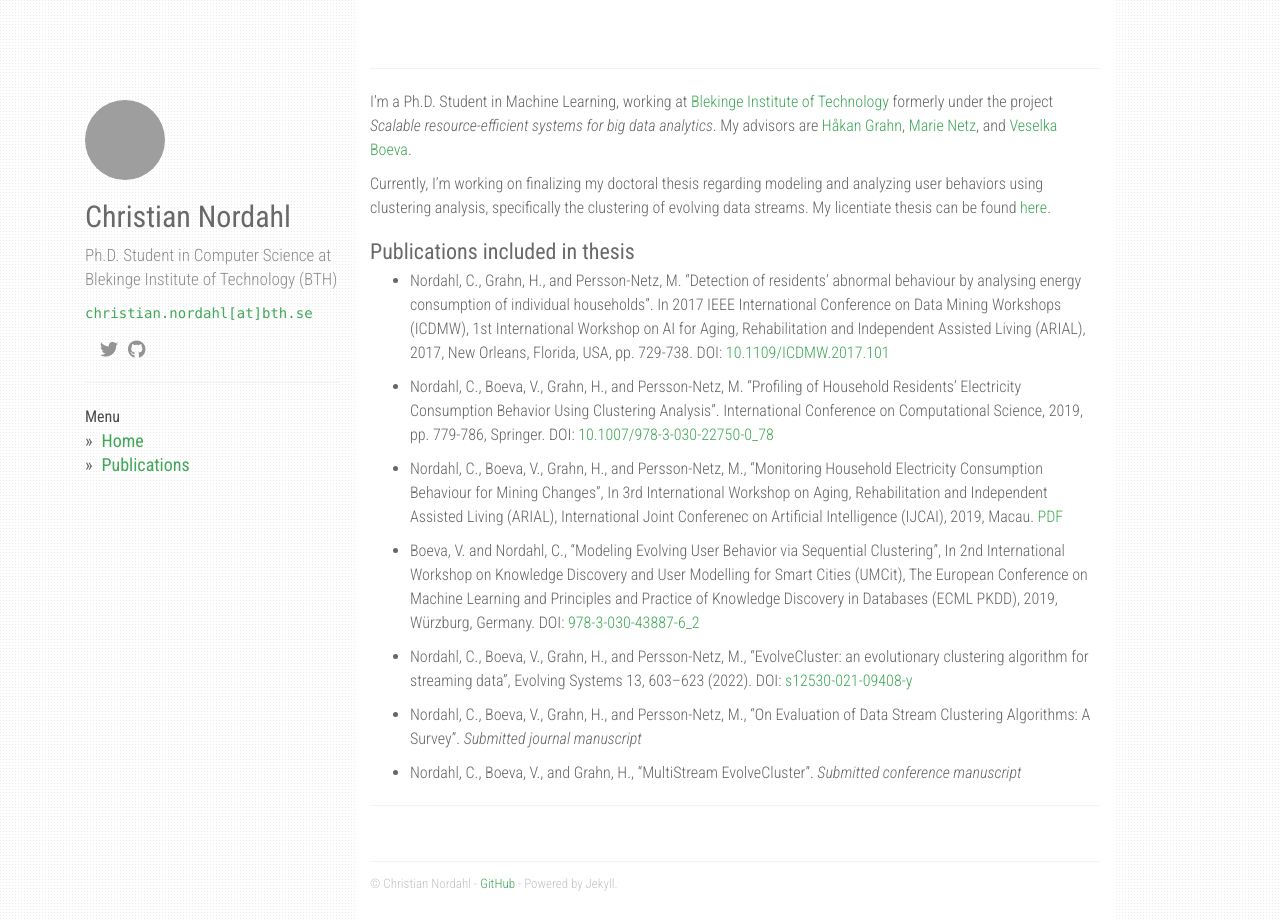
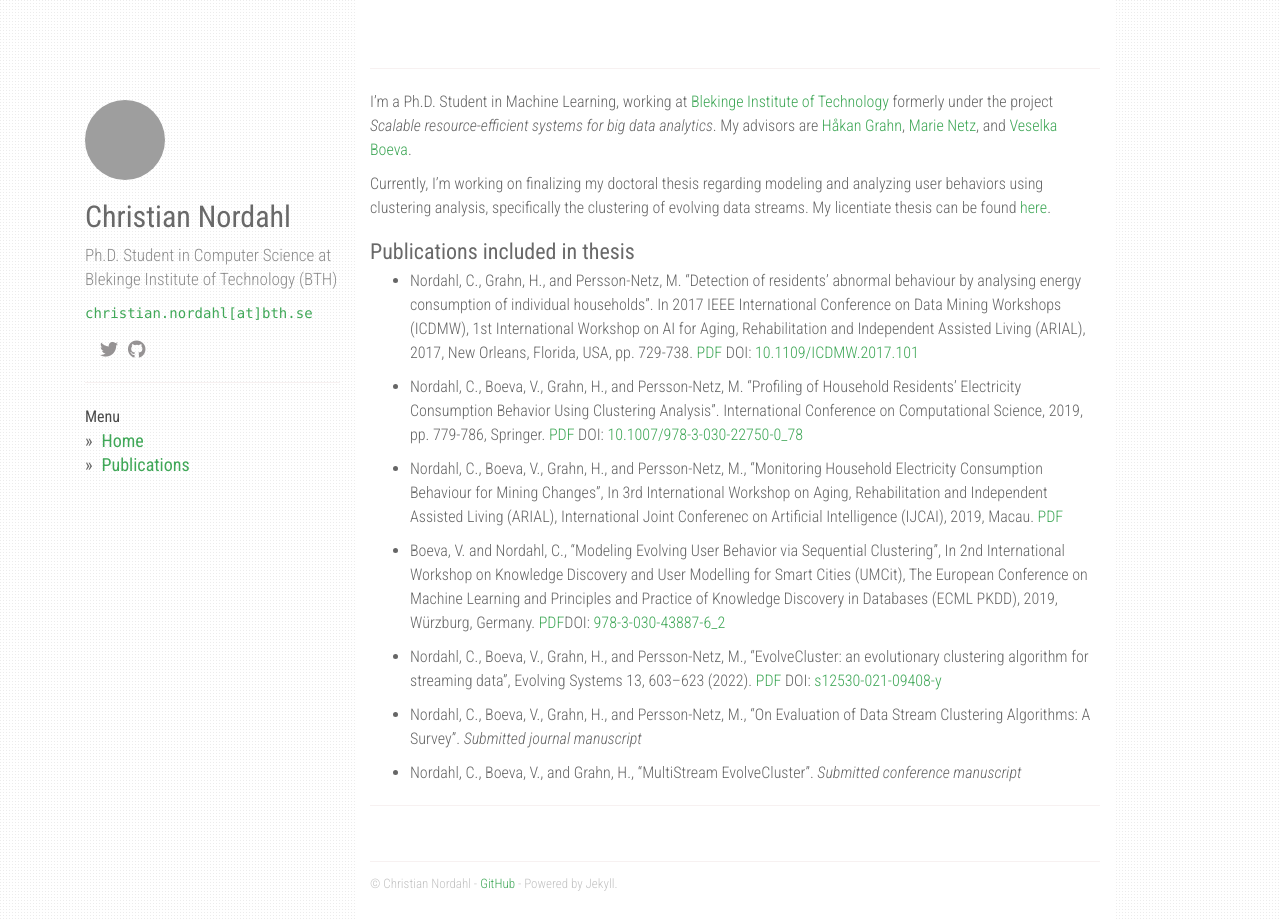
Before and after one commit to christiannordahl/christiannordahl.github.io, a Jekyll site: the page built from index.md, in a window 1280 px wide and 921 px high. Built offline with Jekyll 4.4.1, drawn with Linux system fonts in a browser that asks for light colours; nearby versions of some CDN libraries; a style sheet for code colours, icons or effects is not loaded; grey boxes are pictures that could not be loaded.

Commit message:
Updated to include direct pdf download links

```diff
--- a/index.md
+++ b/index.md
@@ -15,15 +15,15 @@ My licentiate thesis can be found [here](http://urn.kb.se/resolve?urn=urn:nbn:se
 
 ### Publications included in thesis
 
-* Nordahl, C., Grahn, H., and Persson-Netz, M. "Detection of residents’ abnormal behaviour by analysing energy consumption of individual households". In 2017 IEEE International Conference on Data Mining Workshops (ICDMW), 1st International Workshop on AI for Aging, Rehabilitation and Independent Assisted Living (ARIAL), 2017, New Orleans, Florida, USA, pp. 729-738. DOI: [10.1109/ICDMW.2017.101](https://doi.org/10.1109/ICDMW.2017.101)
+* Nordahl, C., Grahn, H., and Persson-Netz, M. "Detection of residents’ abnormal behaviour by analysing energy consumption of individual households". In 2017 IEEE International Conference on Data Mining Workshops (ICDMW), 1st International Workshop on AI for Aging, Rehabilitation and Independent Assisted Living (ARIAL), 2017, New Orleans, Florida, USA, pp. 729-738. [PDF](https://www.diva-portal.org/smash/get/diva2:1172980/FULLTEXT01.pdf) DOI: [10.1109/ICDMW.2017.101](https://doi.org/10.1109/ICDMW.2017.101)
 
-* Nordahl, C., Boeva, V., Grahn, H., and Persson-Netz, M. "Profiling of Household Residents’ Electricity Consumption Behavior Using Clustering Analysis". International Conference on Computational Science, 2019, pp. 779-786, Springer. DOI: [10.1007/978-3-030-22750-0_78](https://doi.org/10.1007/978-3-030-22750-0_78)
+* Nordahl, C., Boeva, V., Grahn, H., and Persson-Netz, M. "Profiling of Household Residents’ Electricity Consumption Behavior Using Clustering Analysis". International Conference on Computational Science, 2019, pp. 779-786, Springer. [PDF](https://link.springer.com/content/pdf/10.1007/978-3-030-22750-0_78.pdf?pdf=inline%20link) DOI: [10.1007/978-3-030-22750-0_78](https://doi.org/10.1007/978-3-030-22750-0_78)
 
 * Nordahl, C., Boeva, V., Grahn, H., and Persson-Netz, M., "Monitoring Household Electricity Consumption Behaviour for Mining Changes", In 3rd International Workshop on Aging, Rehabilitation and Independent Assisted Living (ARIAL), International Joint Conferenec on Artificial Intelligence (IJCAI), 2019, Macau. [PDF](http://www.diva-portal.org/smash/record.jsf?pid=diva2:1350711)
 
-* Boeva, V. and Nordahl, C., "Modeling Evolving User Behavior via Sequential Clustering", In 2nd International Workshop on Knowledge Discovery and User Modelling for Smart Cities (UMCit), The European Conference on Machine Learning and Principles and Practice of Knowledge Discovery in Databases (ECML PKDD), 2019, Würzburg, Germany. DOI: [978-3-030-43887-6_2](https://doi.org/10.1007/978-3-030-43887-6_2)
+* Boeva, V. and Nordahl, C., "Modeling Evolving User Behavior via Sequential Clustering", In 2nd International Workshop on Knowledge Discovery and User Modelling for Smart Cities (UMCit), The European Conference on Machine Learning and Principles and Practice of Knowledge Discovery in Databases (ECML PKDD), 2019, Würzburg, Germany. [PDF](https://www.diva-portal.org/smash/get/diva2:1352327/FULLTEXT01.pdf)DOI: [978-3-030-43887-6_2](https://doi.org/10.1007/978-3-030-43887-6_2)
 
-* Nordahl, C., Boeva, V., Grahn, H., and Persson-Netz, M., "EvolveCluster: an evolutionary clustering algorithm for streaming data", Evolving Systems 13, 603–623 (2022). DOI: [s12530-021-09408-y](https://doi.org/10.1007/s12530-021-09408-y)
+* Nordahl, C., Boeva, V., Grahn, H., and Persson-Netz, M., "EvolveCluster: an evolutionary clustering algorithm for streaming data", Evolving Systems 13, 603–623 (2022). [PDF](https://www.diva-portal.org/smash/get/diva2:1614644/FULLTEXT01.pdf) DOI: [s12530-021-09408-y](https://doi.org/10.1007/s12530-021-09408-y)
 
 * Nordahl, C., Boeva, V., Grahn, H., and Persson-Netz, M., "On Evaluation of Data Stream Clustering Algorithms: A Survey". *Submitted journal manuscript*
 
```
